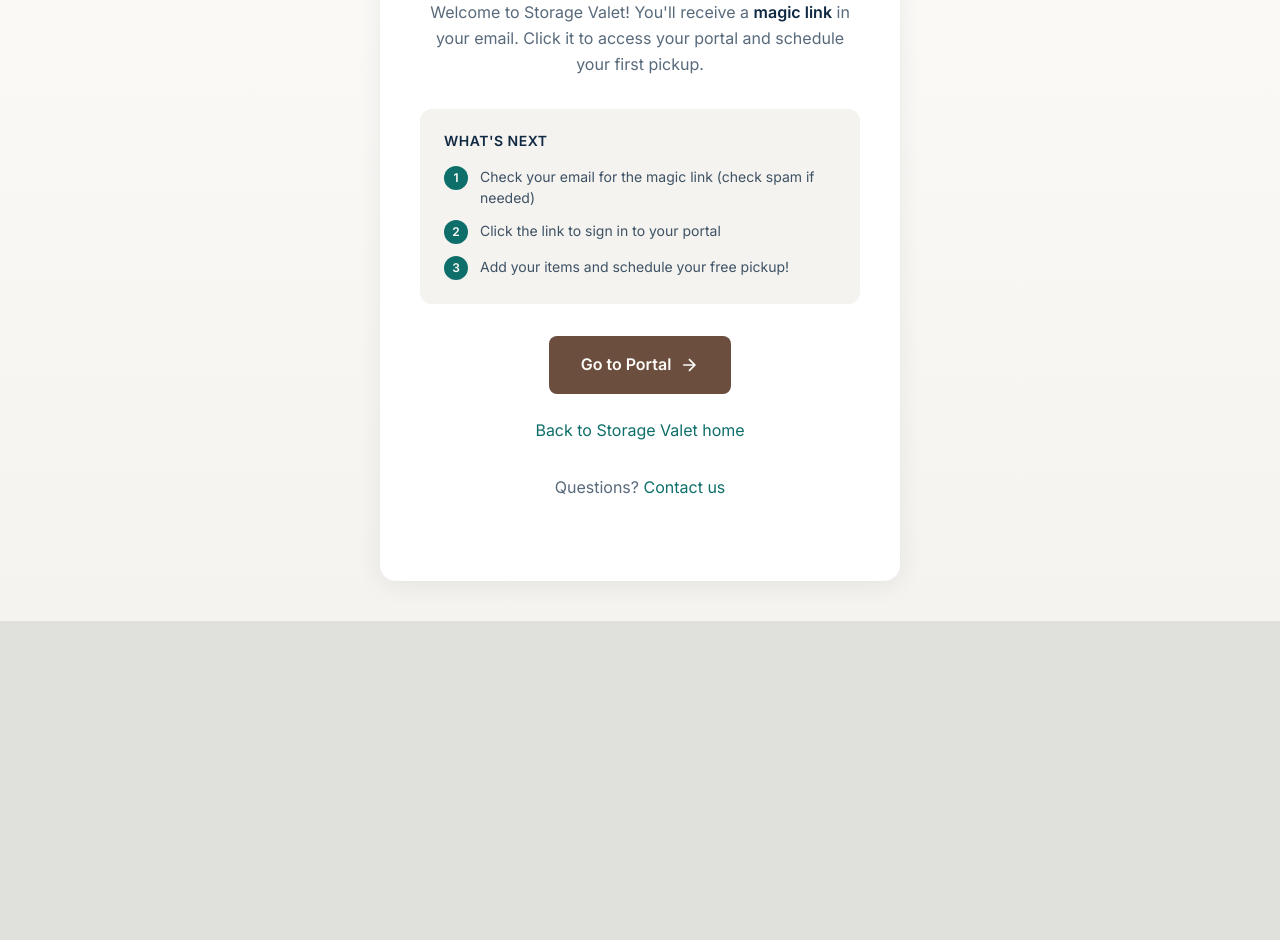
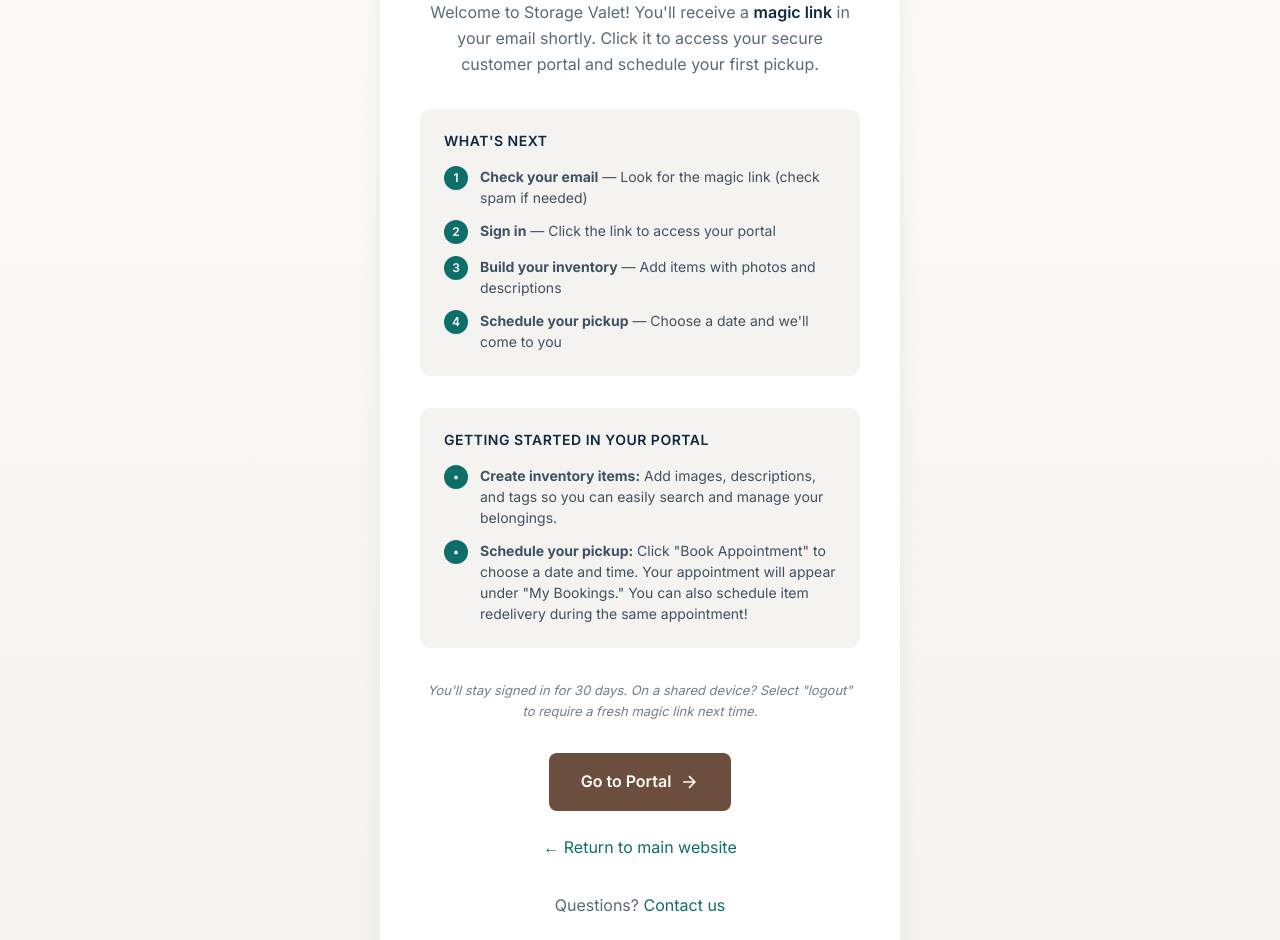
Before and after one commit to StorageValet/sv-website, a plain HTML site: page signup/success.html in a window 1280 px wide. Shown: the part 246-1186 px from the top of the page. Before the commit the page ends 867 px from the top, so only its background shows below. Drawn offline with Linux system fonts and the light colour scheme; a script that the page names is missing.

Commit message:
content: improve success page copy with portal guidance

```diff
--- a/signup/success.html
+++ b/signup/success.html
@@ -152,24 +152,42 @@
                     <polyline points="22 4 12 14.01 9 11.01"/>
                 </svg>
             </div>
-            <h1>You're all set!</h1>
-            <p>Welcome to Storage Valet! You'll receive a <span class="highlight">magic link</span> in your email. Click it to access your portal and schedule your first pickup.</p>
+            <h1>You're all set! 🎉</h1>
+            <p>Welcome to Storage Valet! You'll receive a <span class="highlight">magic link</span> in your email shortly. Click it to access your secure customer portal and schedule your first pickup.</p>
 
             <div class="success-steps">
                 <h3>What's Next</h3>
                 <div class="success-step">
                     <span class="success-step-num">1</span>
-                    <span class="success-step-text">Check your email for the magic link (check spam if needed)</span>
+                    <span class="success-step-text"><strong>Check your email</strong> — Look for the magic link (check spam if needed)</span>
                 </div>
                 <div class="success-step">
                     <span class="success-step-num">2</span>
-                    <span class="success-step-text">Click the link to sign in to your portal</span>
+                    <span class="success-step-text"><strong>Sign in</strong> — Click the link to access your portal</span>
                 </div>
                 <div class="success-step">
                     <span class="success-step-num">3</span>
-                    <span class="success-step-text">Add your items and schedule your free pickup!</span>
+                    <span class="success-step-text"><strong>Build your inventory</strong> — Add items with photos and descriptions</span>
+                </div>
+                <div class="success-step">
+                    <span class="success-step-num">4</span>
+                    <span class="success-step-text"><strong>Schedule your pickup</strong> — Choose a date and we'll come to you</span>
                 </div>
             </div>
+
+            <div class="success-steps" style="margin-top: 24px;">
+                <h3>Getting Started in Your Portal</h3>
+                <div class="success-step">
+                    <span class="success-step-num">•</span>
+                    <span class="success-step-text"><strong>Create inventory items:</strong> Add images, descriptions, and tags so you can easily search and manage your belongings.</span>
+                </div>
+                <div class="success-step">
+                    <span class="success-step-num">•</span>
+                    <span class="success-step-text"><strong>Schedule your pickup:</strong> Click "Book Appointment" to choose a date and time. Your appointment will appear under "My Bookings." You can also schedule item redelivery during the same appointment!</span>
+                </div>
+            </div>
+
+            <p style="font-size: 13px; color: rgba(15, 41, 66, 0.6); margin: 24px 0 32px; font-style: italic;">You'll stay signed in for 30 days. On a shared device? Select "logout" to require a fresh magic link next time.</p>
 
             <a href="https://portal.mystoragevalet.com" class="btn-portal">
                 Go to Portal
@@ -179,7 +197,7 @@
             </a>
 
             <div class="success-footer">
-                <p><a href="/">Back to Storage Valet home</a></p>
+                <p><a href="/">← Return to main website</a></p>
                 <p>Questions? <a href="mailto:concierge@mystoragevalet.com">Contact us</a></p>
             </div>
         </div>
```
